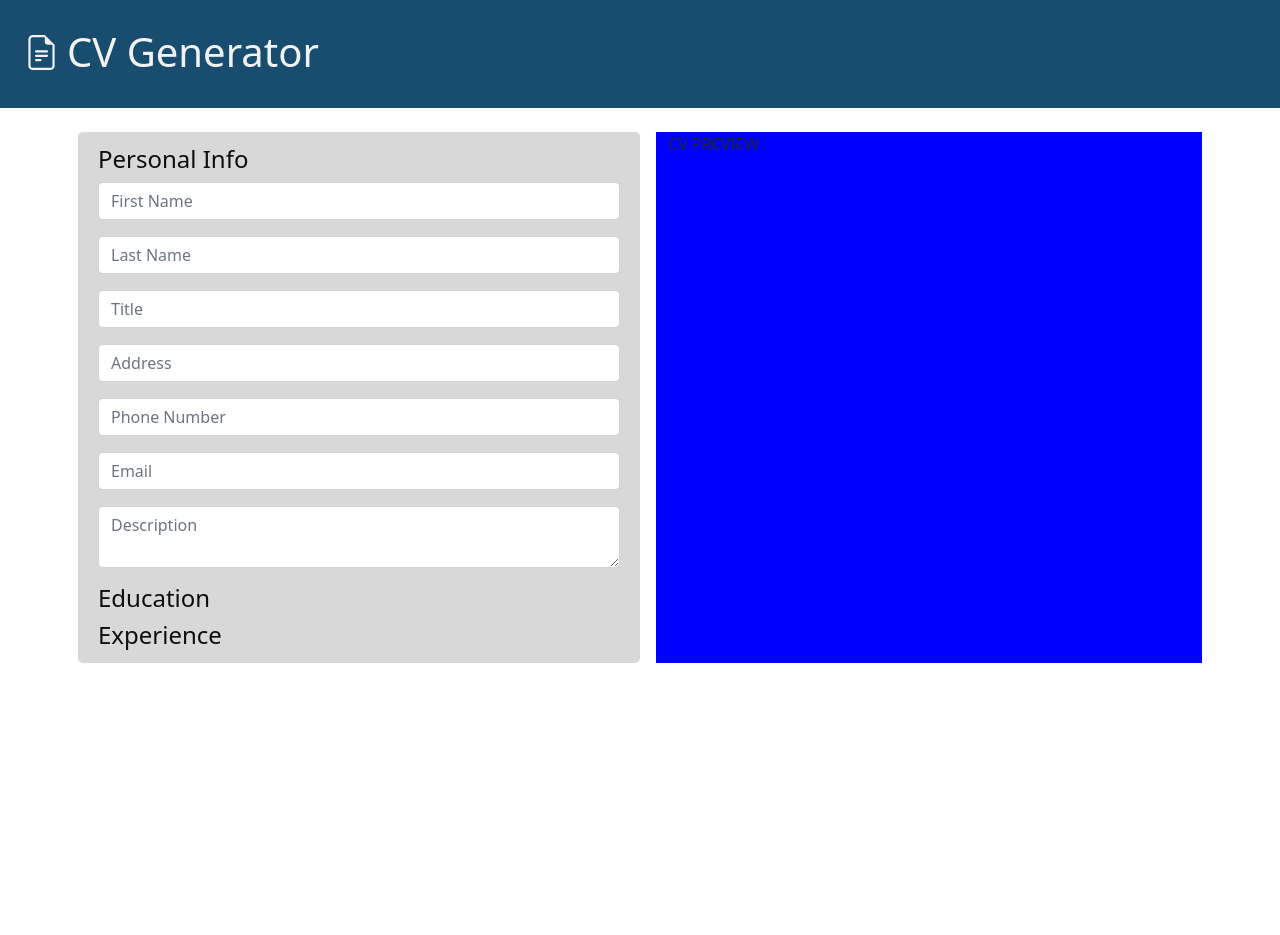
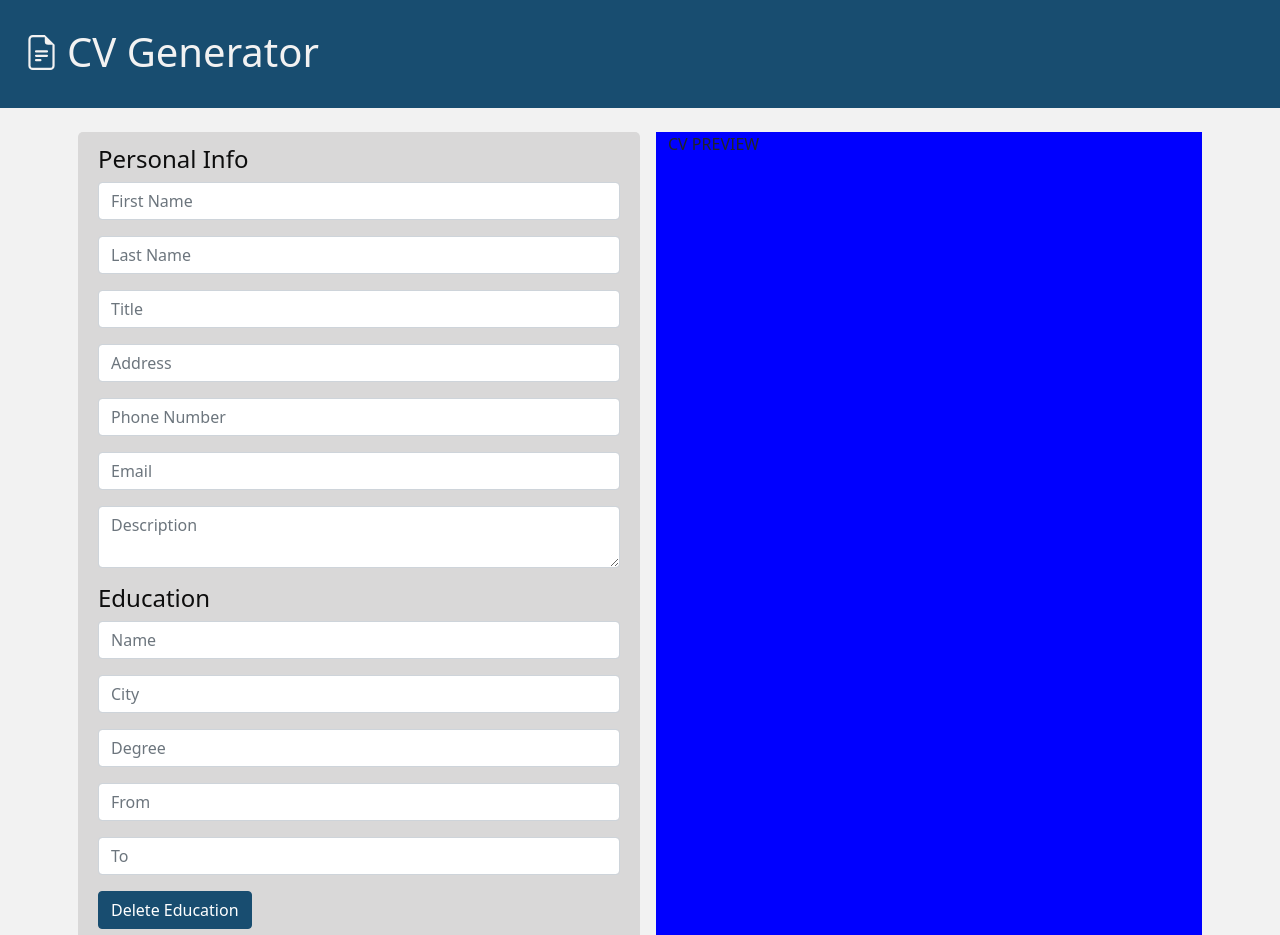
Before and after one commit to AlejandroQR23/cv-generator, a React (Create React App) app: page / in a window 1280 px wide. Shown: the top 935 px of the page. Before the commit the page ends 800 px from the top, so only its background shows below. Built offline with nearby package versions, Linux system fonts and the light colour scheme.

Commit message:
education form finished

```diff
--- a/src/App.js
+++ b/src/App.js
@@ -50,27 +50,71 @@ class App extends Component {
     const { value, name } = e.target;
 
     this.setState((prevState) => ({
+      // Experience and Education fields stay the same
       ...prevState,
       personalInfo: {
+        // other personal fields stay the same
         ...prevState.personalInfo,
+        // changed field changes in the state
         [name]: value,
       },
     }));
+  };
 
-    console.log(this.state.personalInfo);
+  // * Education
+  handleChangeEducation = (e, i) => {
+    const { name, value } = e.target;
+
+    this.setState((prevState) => {
+      const newEdu = prevState.education.map((edItem, index) => {
+        if (index === i) return { ...edItem, [name]: value };
+        else return edItem;
+      });
+      return { ...prevState, education: [...newEdu] };
+    });
+  };
+
+  handleDeleteEducation = (i) => {
+    this.setState((prevState) => {
+      const newEdu = prevState.education.filter(
+        (eduItem, index) => index !== i
+      );
+      return { ...prevState, education: [...newEdu] };
+    });
+  };
+
+  handleAddEducation = () => {
+    this.setState((prevState) => ({
+      ...prevState,
+      education: [
+        ...prevState.education,
+        {
+          schoolName: '',
+          schoolCity: '',
+          degree: '',
+          startDate: '',
+          gradDate: '',
+        },
+      ],
+    }));
   };
 
   render() {
-    const { personalInfo } = this.state;
+    const { personalInfo, education, experience } = this.state;
 
     return (
-      <div className='App'>
+      <div className='App bg-light'>
         <Header></Header>
         <div className='container pt-4'>
           <div className='row gx-4'>
             <FormContainer
               personalInfo={personalInfo}
+              education={education}
+              experience={experience}
               handlePersonalChange={this.handlePersonalChange}
+              handleAddEducation={this.handleAddEducation}
+              handleDeleteEducation={this.handleDeleteEducation}
+              handleChangeEducation={this.handleChangeEducation}
             />
             <PreviewContainer />
           </div>
--- /dev/null
+++ b/src/components/cv-form/education-item/education-item.component.jsx
@@ -0,0 +1,51 @@
+import React from 'react';
+
+export const EducationItem = ({ education, index, changeEd, deleteEd }) => {
+  return (
+    <div className='mt-2'>
+      <input
+        type='text'
+        placeholder='Name'
+        className='form-control'
+        name='schoolName'
+        value={education.schoolName}
+        onChange={(e) => changeEd(e, index)}
+      ></input>
+      <input
+        type='text'
+        placeholder='City'
+        className='form-control'
+        name='schoolCity'
+        value={education.schoolCity}
+        onChange={(e) => changeEd(e, index)}
+      ></input>
+      <input
+        type='text'
+        placeholder='Degree'
+        className='form-control'
+        name='degree'
+        value={education.degree}
+        onChange={(e) => changeEd(e, index)}
+      ></input>
+      <input
+        type='text'
+        placeholder='From'
+        className='form-control'
+        name='startDate'
+        value={education.startDate}
+        onChange={(e) => changeEd(e, index)}
+      ></input>
+      <input
+        type='text'
+        placeholder='To'
+        className='form-control'
+        name='gradDate'
+        value={education.gradDate}
+        onChange={(e) => changeEd(e, index)}
+      ></input>
+      <button className='btn btn-primary' onClick={() => deleteEd(index)}>
+        Delete Education
+      </button>
+    </div>
+  );
+};
--- a/src/components/cv-form/education/education.component.jsx
+++ b/src/components/cv-form/education/education.component.jsx
@@ -1,3 +1,34 @@
 import React from 'react';
 
-export const Education = (props) => <h4>Education</h4>;
+import { EducationItem } from '../education-item/education-item.component';
+
+export const Education = ({
+  education,
+  addEducation,
+  changeEducation,
+  deleteEducation,
+}) => {
+  return (
+    <div className='education'>
+      <h4>Education</h4>
+      {education.map((ed, index) => {
+        return (
+          <EducationItem
+            key={index}
+            education={ed}
+            index={index}
+            changeEd={changeEducation}
+            deleteEd={deleteEducation}
+          />
+        );
+      })}
+      <div className='row mt-2'>
+        <div className='col'>
+          <button className='btn btn-primary' onClick={addEducation}>
+            Add Education
+          </button>
+        </div>
+      </div>
+    </div>
+  );
+};
--- a/src/components/cv-form/form-container/form-container.component.jsx
+++ b/src/components/cv-form/form-container/form-container.component.jsx
@@ -5,10 +5,23 @@ import { PersonalInfo } from '../personal-info/personal-info.component';
 import { Education } from '../education/education.component';
 import { Experience } from '../experience/experience.component';
 
-export const FormContainer = ({ personalInfo, handlePersonalChange }) => (
+export const FormContainer = ({
+  personalInfo,
+  education,
+  experience,
+  handlePersonalChange,
+  handleAddEducation,
+  handleDeleteEducation,
+  handleChangeEducation,
+}) => (
   <div className='col cv-form mx-2 bg-secondary text-light'>
     <PersonalInfo personalInfo={personalInfo} onChange={handlePersonalChange} />
-    <Education />
+    <Education
+      education={education}
+      addEducation={handleAddEducation}
+      changeEducation={handleChangeEducation}
+      deleteEducation={handleDeleteEducation}
+    />
     <Experience />
   </div>
 );
```
